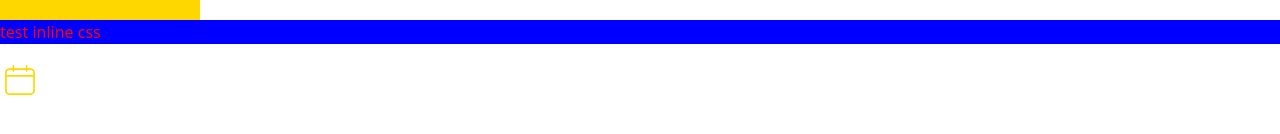
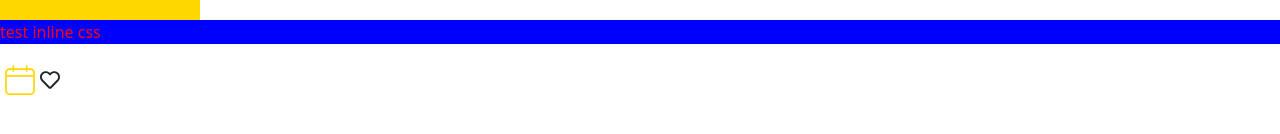
Before and after one commit to poype/Frontend, a React (Vite) app in the folder react/react-app/: page / in a window 1280 px wide. Shown: the part 280-414 px from the top of the page. Built offline with nearby package versions, Linux system fonts and the light colour scheme.

Commit message:
exercise: like component

```diff
--- a/react/react-app/src/App.tsx
+++ b/react/react-app/src/App.tsx
@@ -2,13 +2,17 @@
 import "./components/HelloWorld";
 import Block from "./components/vanilla_css/";
 // If we don't supply a file and here we are referencing a folder, the compiler will look for a file called index.
-import "./App.css"
+import "./App.css";
 // vanilla css has a problem that same class name in different css file impact each other. name clashes
 
+import Like from "./components/Like";
+
 function App() {
-
   return (
-    <Block/>
+    <>
+      <Block />
+      <Like onClick={() => console.log("like clicked")} />
+    </>
   );
 }
 
--- /dev/null
+++ b/react/react-app/src/components/Like/Like.tsx
@@ -0,0 +1,22 @@
+import { FaHeart, FaRegHeart } from "react-icons/fa";
+import { useState } from "react";
+
+interface Props {
+  onClick: () => void;
+}
+
+function Like({ onClick }: Props) {
+  const [status, setStatus] = useState(false);
+
+  const handleClick = () => {
+    setStatus(!status);
+    onClick();
+  };
+
+  if (status) {
+    return <FaHeart color="ff6b81" size={20} onClick={handleClick} />;
+  }
+  return <FaRegHeart size={20} onClick={handleClick} />;
+}
+
+export default Like;
--- /dev/null
+++ b/react/react-app/src/components/Like/index.ts
@@ -0,0 +1,3 @@
+import Like from "./Like"
+
+export default Like
```
